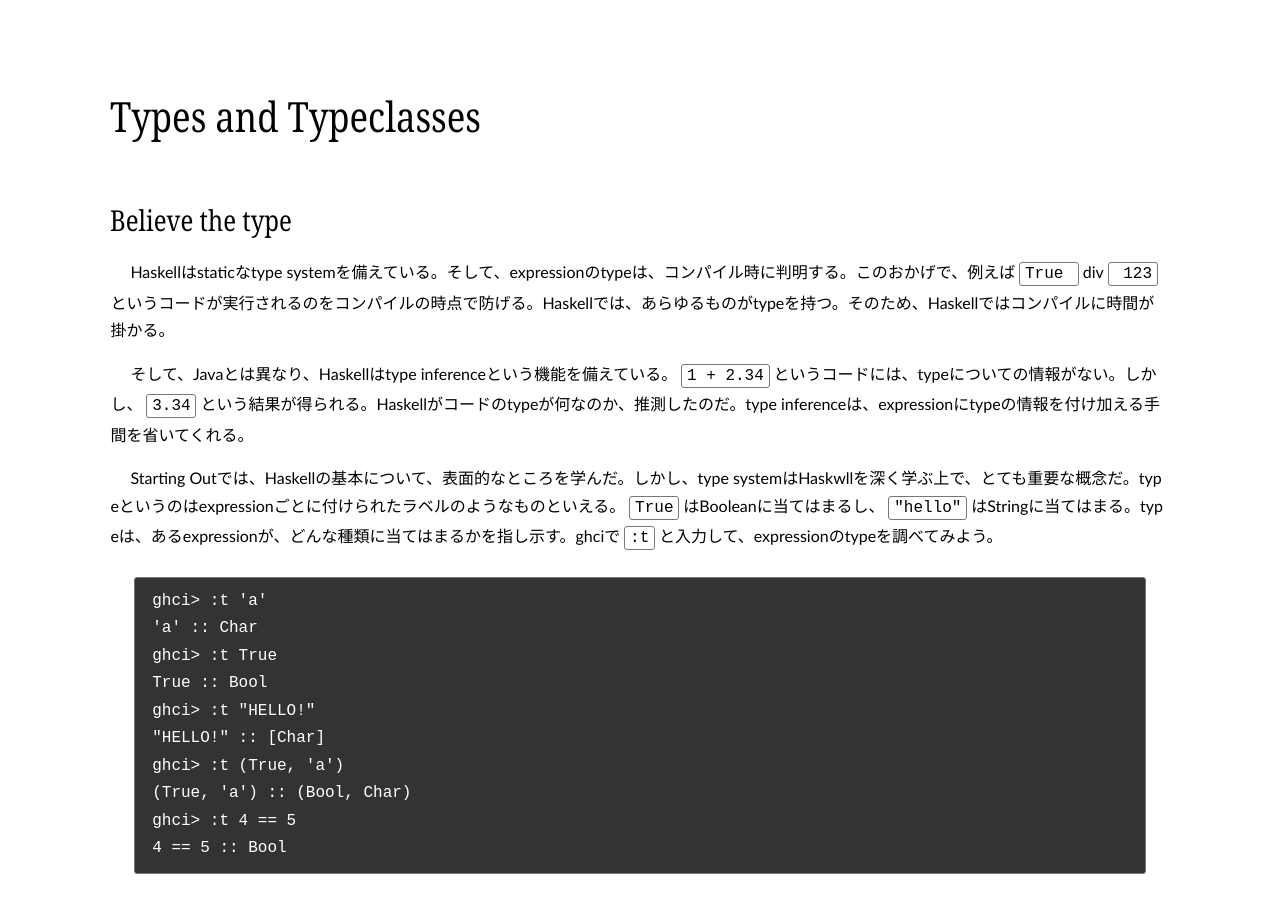
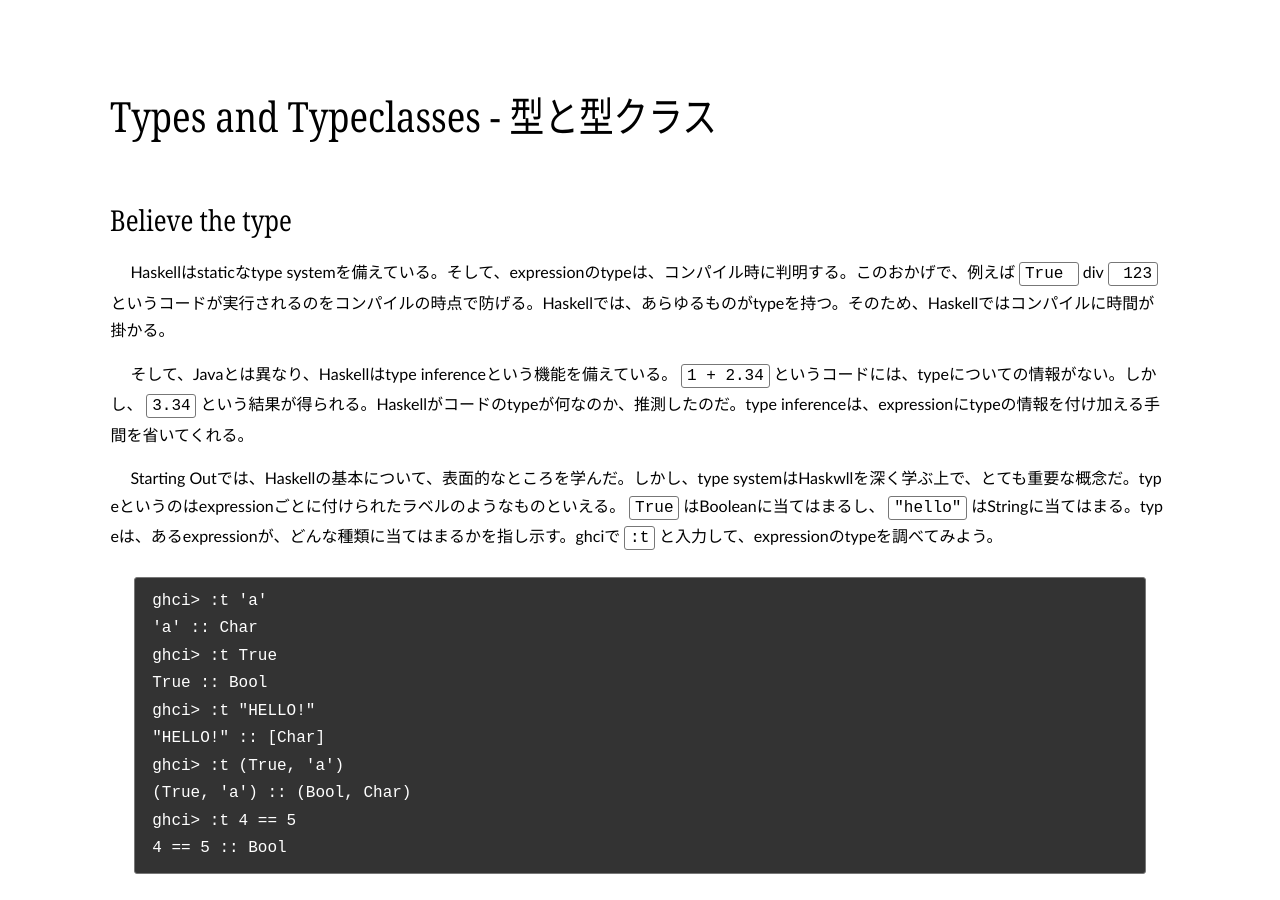
Before and after one commit to suruseas/jlyhgg, a Jekyll site: the page built from chapter/03.md, in a window 1280 px wide and 900 px high. Built offline with Jekyll 4.4.1, drawn with Linux system fonts in a browser that asks for light colours.

Commit message:
Modify title

```diff
--- a/chapter/03.md
+++ b/chapter/03.md
@@ -1,5 +1,5 @@
 ---
-title: "Types and Typeclasses"
+title: "Types and Typeclasses - 型と型クラス"
 layout: article
 ---
 
```
